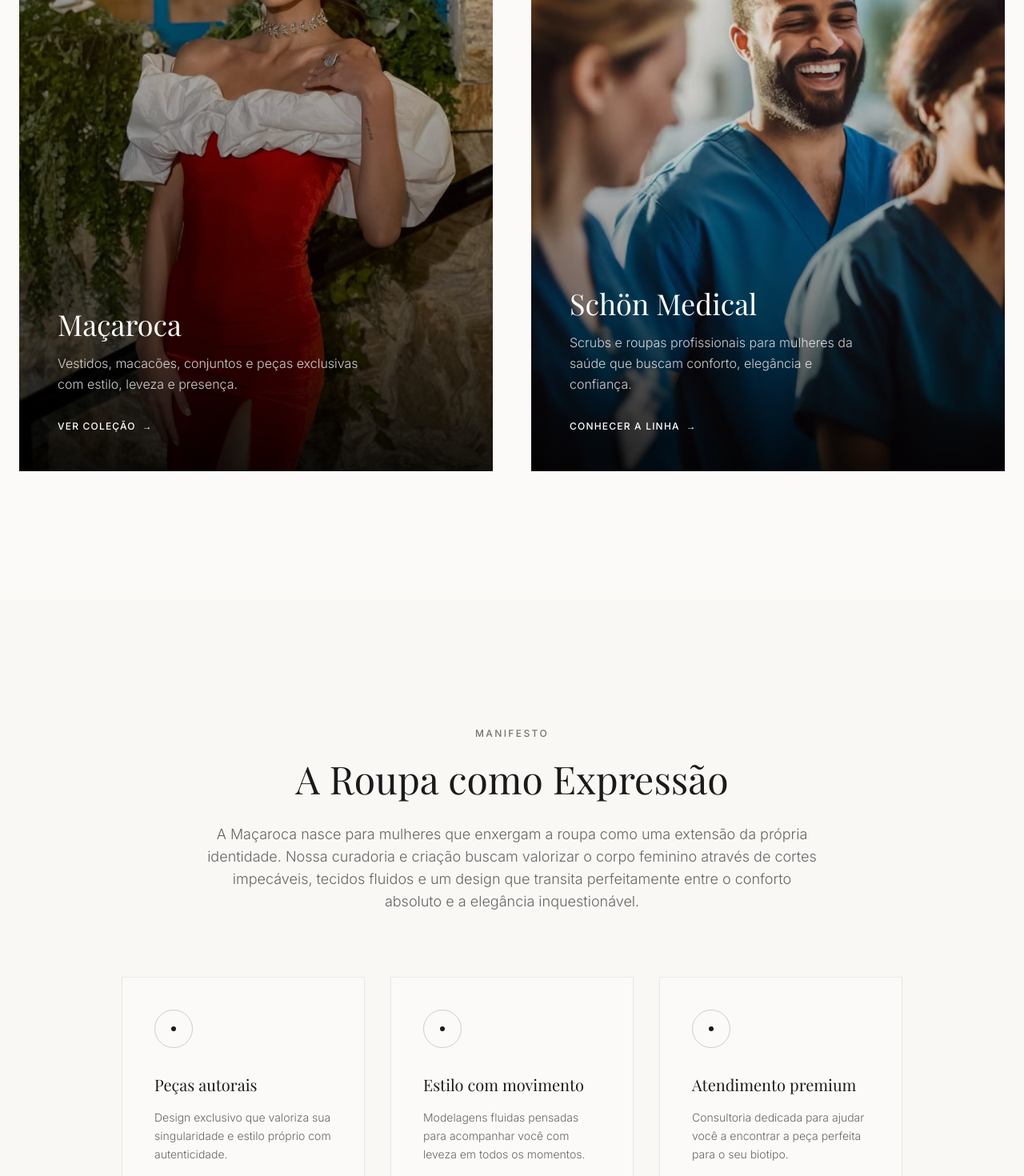
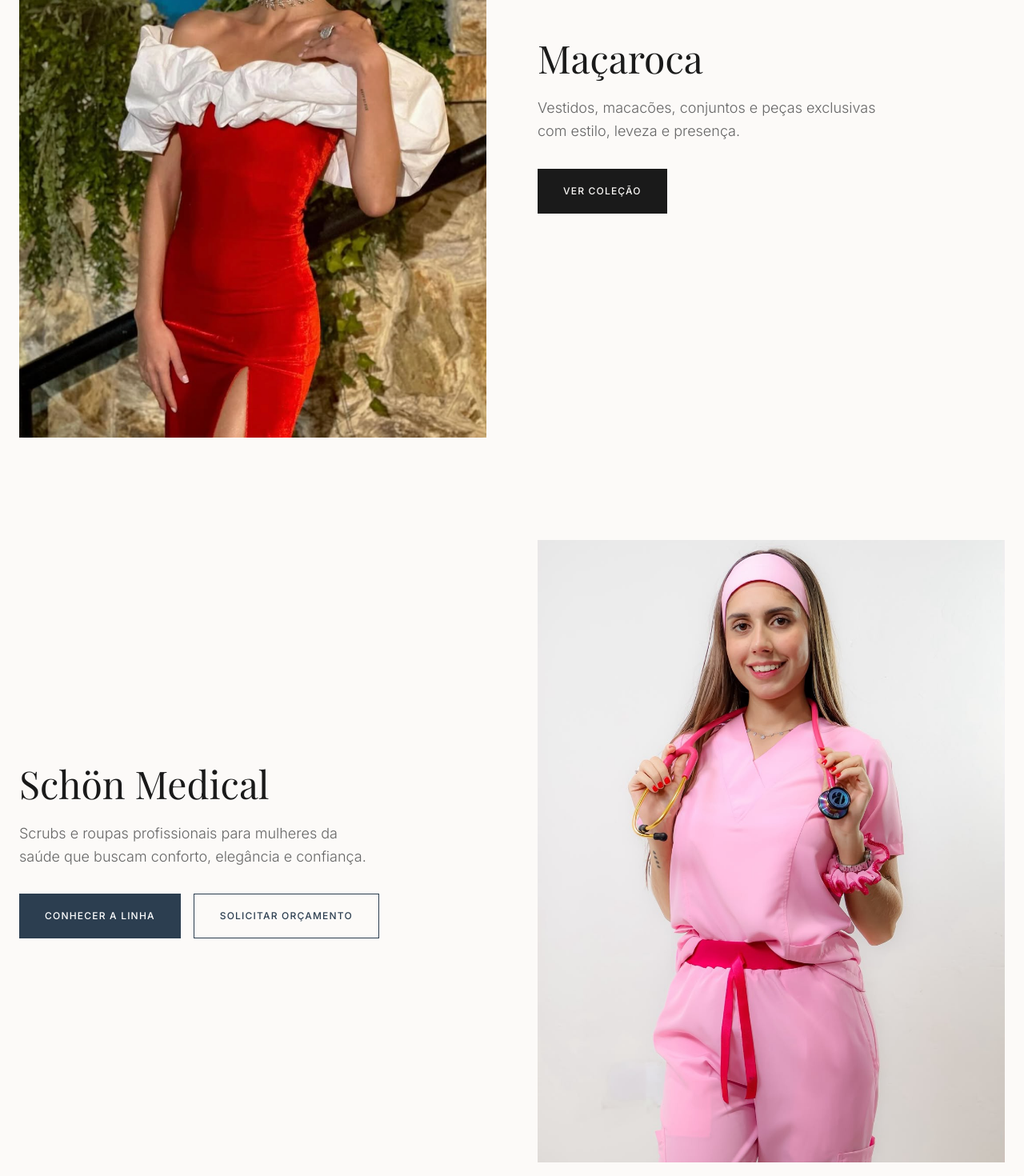
Before and after one commit to murilofrantz12-source/site-ma-aroca---sch-n-medical-d2fy60nbi, a React (Vite) app: page / in a window 1280 px wide. Shown: the part 1160-2630 px from the top of the page at 80% size. Built offline with nearby package versions, Linux system fonts and the light colour scheme; a web font is replaced by a local one.

Commit message:
feat: Add professional photo to Schön Medical section

```diff
--- a/src/pages/Index.tsx
+++ b/src/pages/Index.tsx
@@ -4,7 +4,7 @@ import { Reveal } from '@/components/Reveal'
 import logoMacaroca from '@/assets/macaroca-editado-40689.png'
 import heroBg from '@/assets/captura-de-tela-2026-07-01-as-09.23.26-ea69b.png'
 import macarocaBg from '@/assets/captura-de-tela-2026-07-01-as-09.26.51-5292d.png'
-import schonBg from '@/assets/image-3f6c4.png'
+import schonBg from '@/assets/1ac556d2-00cd-49ab-86f8-bdd7aa54daec-fe795.jpg'
 
 export default function Index() {
   return (
@@ -67,57 +67,79 @@ export default function Index() {
         </div>
       </section>
 
-      {/* Brand Cards */}
-      <section className="py-32 lg:py-40 bg-background flex-shrink-0">
-        <div className="container grid md:grid-cols-2 gap-8 lg:gap-12">
-          <Reveal delay={100} className="group relative aspect-[3/4] overflow-hidden bg-muted">
+      {/* Brands Editorial Section */}
+      <section className="py-24 lg:py-32 bg-background flex-shrink-0 flex flex-col gap-24 lg:gap-32">
+        {/* Maçaroca */}
+        <div className="container">
+          <div className="grid md:grid-cols-2 gap-10 lg:gap-16 items-center">
+            <Reveal className="order-1 aspect-[4/5] lg:aspect-[3/4] overflow-hidden bg-muted">
               <img
                 src={macarocaBg}
                 alt="Maçaroca"
-              className="w-full h-full object-cover object-[center_15%] md:object-center transition-transform duration-1000 group-hover:scale-105"
+                className="w-full h-full object-cover object-[center_15%] md:object-center transition-transform duration-1000 hover:scale-105"
               />
-            <div className="absolute inset-0 bg-gradient-to-t from-black/90 via-black/40 to-black/10 flex flex-col justify-end p-8 sm:p-12 transition-opacity">
-              <h2 className="text-3xl md:text-4xl font-serif text-white mb-4">Maçaroca</h2>
-              <p className="text-white/80 font-light mb-8 max-w-sm leading-relaxed">
+            </Reveal>
+            <Reveal delay={100} className="order-2 flex flex-col justify-center items-start">
+              <h2 className="text-4xl md:text-5xl font-serif text-foreground mb-6">Maçaroca</h2>
+              <p className="text-muted-foreground font-light mb-8 max-w-md leading-relaxed text-lg">
                 Vestidos, macacões, conjuntos e peças exclusivas com estilo, leveza e presença.
               </p>
               <Button
                 asChild
-                variant="link"
-                className="text-white p-0 h-auto justify-start uppercase tracking-widest text-xs hover:no-underline group/btn"
+                size="lg"
+                className="rounded-none uppercase tracking-widest px-8 h-14 text-xs"
               >
-                <Link to="/colecoes" className="flex items-center gap-2">
-                  Ver Coleção
-                  <span className="transition-transform group-hover/btn:translate-x-1">&rarr;</span>
-                </Link>
+                <Link to="/colecoes">Ver Coleção</Link>
+              </Button>
+            </Reveal>
+          </div>
+        </div>
+
+        {/* Schön Medical */}
+        <div className="container">
+          <div className="grid md:grid-cols-2 gap-10 lg:gap-16 items-center">
+            <Reveal className="order-2 md:order-1 flex flex-col justify-center items-start">
+              <h2 className="text-4xl md:text-5xl font-serif text-foreground mb-6">
+                Schön Medical
+              </h2>
+              <p className="text-muted-foreground font-light mb-8 max-w-md leading-relaxed text-lg">
+                Scrubs e roupas profissionais para mulheres da saúde que buscam conforto, elegância
+                e confiança.
+              </p>
+              <div className="flex flex-col sm:flex-row gap-4 w-full sm:w-auto">
+                <Button
+                  asChild
+                  size="lg"
+                  className="rounded-none uppercase tracking-widest px-8 h-14 text-xs bg-[#2c3e50] hover:bg-[#1a252f] text-white w-full sm:w-auto"
+                >
+                  <Link to="/schon-medical">Conhecer a Linha</Link>
+                </Button>
+                <Button
+                  size="lg"
+                  variant="outline"
+                  onClick={() =>
+                    window.open(
+                      'https://wa.me/5511999999999?text=Ol%C3%A1%2C%20gostaria%20de%20solicitar%20um%20or%C3%A7amento%20da%20Sch%C3%B6n%20Medical%20para%20scrubs%2Funiformes%20profissionais.',
+                      '_blank',
+                    )
+                  }
+                  className="rounded-none border-[#2c3e50] text-[#2c3e50] hover:bg-[#2c3e50] hover:text-white uppercase tracking-widest px-8 h-14 text-xs w-full sm:w-auto"
+                >
+                  Solicitar Orçamento
                 </Button>
               </div>
             </Reveal>
-
-          <Reveal delay={200} className="group relative aspect-[3/4] overflow-hidden bg-muted">
+            <Reveal
+              delay={100}
+              className="order-1 md:order-2 aspect-[4/5] lg:aspect-[3/4] overflow-hidden bg-muted"
+            >
               <img
                 src={schonBg}
                 alt="Schön Medical"
-              className="w-full h-full object-cover transition-transform duration-1000 group-hover:scale-105"
+                className="w-full h-full object-cover transition-transform duration-1000 hover:scale-105"
               />
-            <div className="absolute inset-0 bg-gradient-to-t from-black/80 via-black/20 to-transparent flex flex-col justify-end p-8 sm:p-12 transition-opacity">
-              <h2 className="text-3xl md:text-4xl font-serif text-white mb-4">Schön Medical</h2>
-              <p className="text-white/80 font-light mb-8 max-w-sm leading-relaxed">
-                Scrubs e roupas profissionais para mulheres da saúde que buscam conforto, elegância
-                e confiança.
-              </p>
-              <Button
-                asChild
-                variant="link"
-                className="text-white p-0 h-auto justify-start uppercase tracking-widest text-xs hover:no-underline group/btn"
-              >
-                <Link to="/schon-medical" className="flex items-center gap-2">
-                  Conhecer a Linha
-                  <span className="transition-transform group-hover/btn:translate-x-1">&rarr;</span>
-                </Link>
-              </Button>
+            </Reveal>
           </div>
-          </Reveal>
         </div>
       </section>
 
```
Also changed, not shown: .skip.config.json, src/assets/1ac556d2-00cd-49ab-86f8-bdd7aa54daec-fe795.jpg (added). Lines whose indentation alone changed are shown as unchanged.
